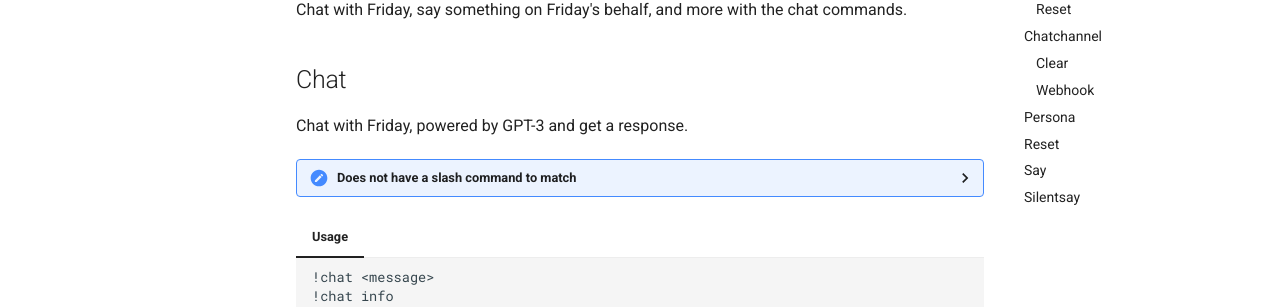
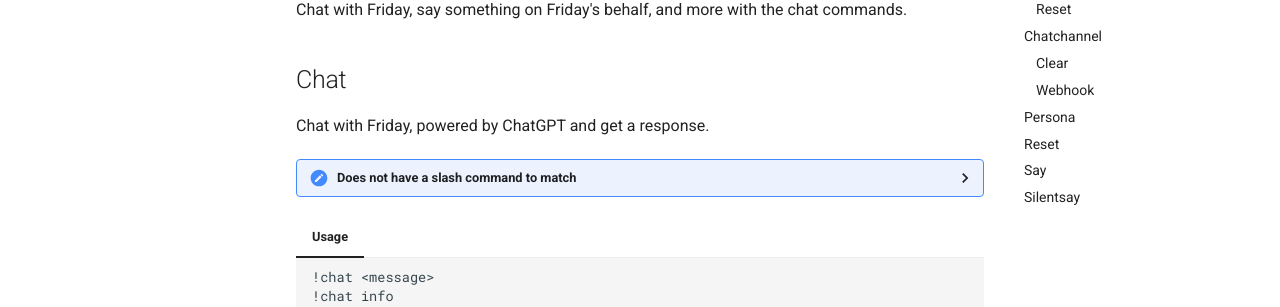
Before and after one commit to Brettanda/friday-docs, an MkDocs documentation site: the page built from docs/commands/chat.md, in a window 1280 px wide and 900 px high. Shown: the part 231-538 px from the top of the window. Built offline with MkDocs 1.6.1 and Material for MkDocs 9.7.7, drawn with Linux system fonts in a browser that asks for light colours; nearby versions of some CDN libraries; comment, search, counter and statistics services are not loaded; the version menu is left out.

Commit message:
chat gpt update

```diff
--- a/docs/commands/chat.md
+++ b/docs/commands/chat.md
@@ -8,7 +8,7 @@ Chat with Friday, say something on Friday's behalf, and more with the chat comma
 
 ## Chat
 
-Chat with Friday, powered by GPT-3 and get a response.
+Chat with Friday, powered by ChatGPT and get a response.
 
 ??? missing "Does not have a slash command to match"
 	Learn more about [slash commands](/#slash-commands)
```
Also changed, not shown: README.md (+1 -1 lines).
